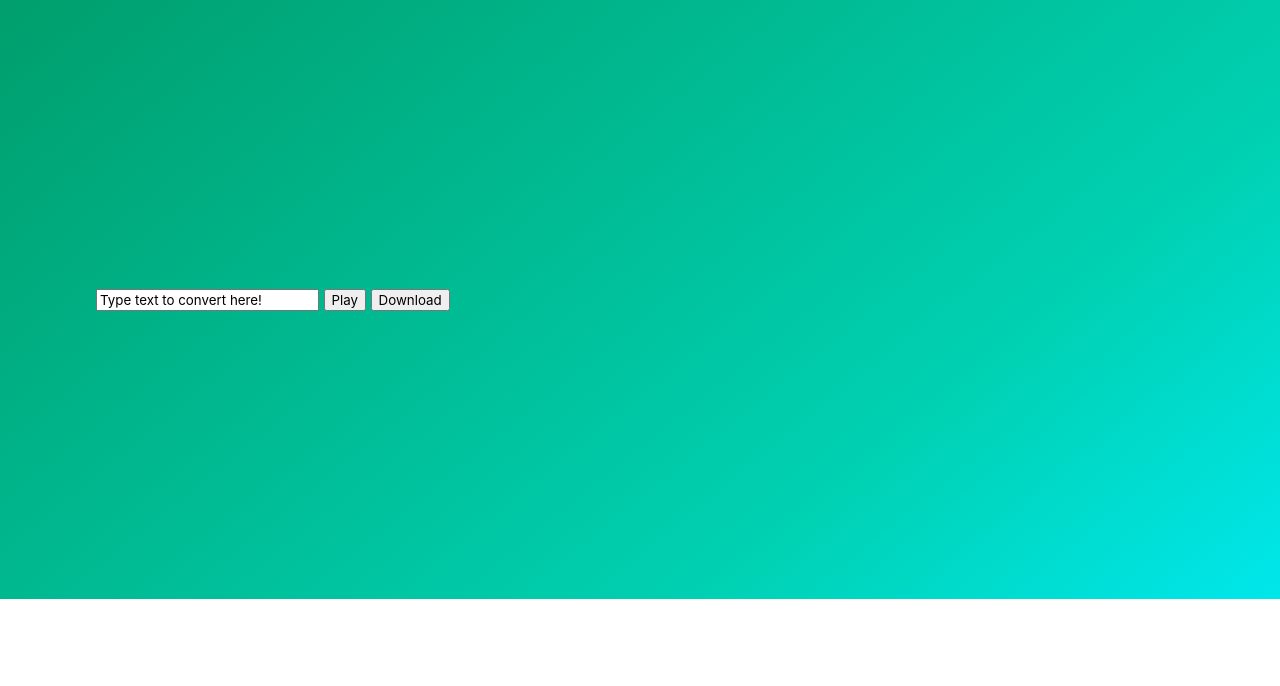
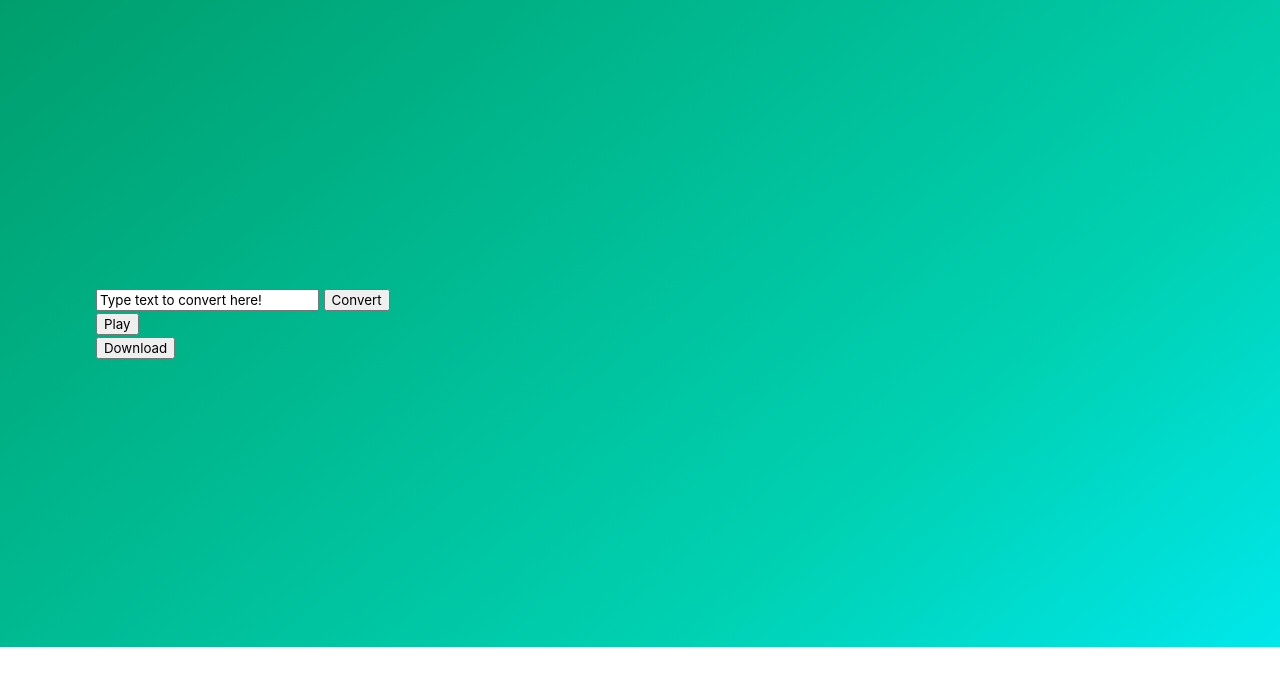
Before and after one commit to LogosWorks/RPG-TextToSpeech, a Flask app: page / in a window 1280 px wide. Shown: the part 57-743 px from the top of the page. Run offline with Flask 2, Linux system fonts and the light colour scheme; a user stored in the database is signed in; data comes from the database, SQL or seed files in the repository; some libraries are stand-ins or nearby versions.

Commit message:
added convert button

```diff
--- a/templates/home.html
+++ b/templates/home.html
@@ -4,9 +4,16 @@
 <section class="hero is-primary is-bold is-large">
   <div class="hero-body">
     <title>Google Text to Speech</title>
-    <input class="form-control" id="words" type="text" value="Type text to convert here!">
-    <button class="form-control btn btn-default" id="play">Play</button>
-    <button class="form-control btn btn-default" id="download">Download</button>
+    <p>
+      <input class="form-control" id="words" type="text" value="Type text to convert here!">
+      <button class="form-control btn btn-default" id="convert">Convert</button>
+    </p>
+    <p>
+      <button class="form-control btn btn-default" id="play">Play</button>
+    </p>
+    <p>
+      <button class="form-control btn btn-default" id="download">Download</button>
+    </p>
   </div>
 </section>
 {% endblock %}
```
